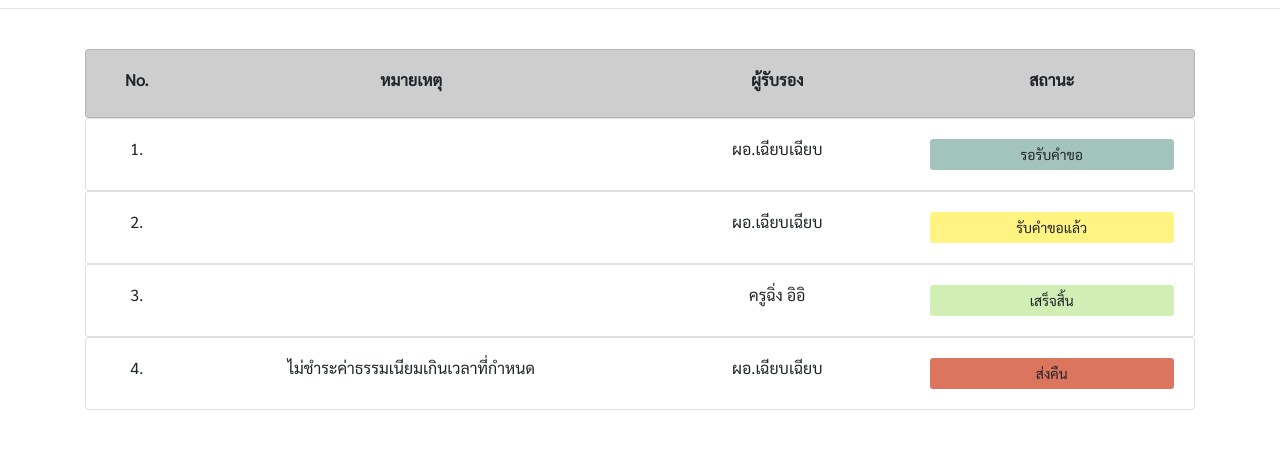
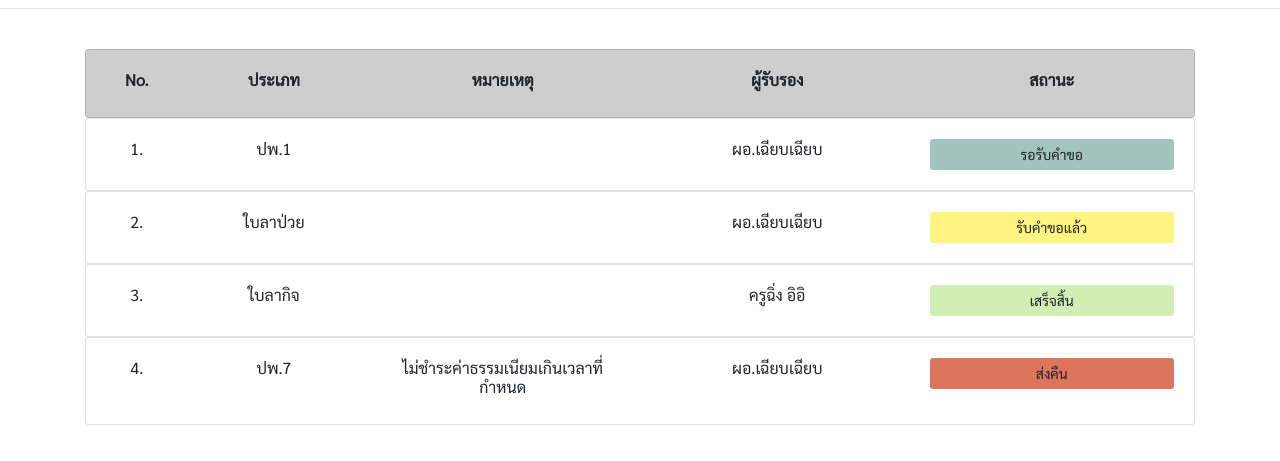
Before and after one commit to WebmasterCamp/jwc11-workshop-f, a plain HTML site: page studenthome.html in a window 1280 px wide. Shown: the part 503-964 px from the top of the page. Drawn offline with nearby package versions, Linux system fonts and the light colour scheme.

Commit message:
add name doc

```diff
--- a/studenthome.html
+++ b/studenthome.html
@@ -76,7 +76,10 @@
         <div class="col-1">
           <h6><b>No.</b></h6>
         </div>
-        <div class="col-5">
+        <div class="col-2">
+          <h6><b>ประเภท</b></h6>
+        </div>
+        <div class="col-3">
           <h6><b>หมายเหตุ</b></h6>
         </div>
         <div class="col-3">
@@ -94,7 +97,10 @@
         <div class="col-1">
           <h6>1.</h6>
         </div>
-        <div class="col-5">
+        <div class="col-2">
+          <h6>ปพ.1</h6>
+        </div>
+        <div class="col-3">
           <h6></h6>
         </div>
         <div class="col-3">
@@ -112,7 +118,10 @@
         <div class="col-1">
           <h6>2.</h6>
         </div>
-        <div class="col-5">
+        <div class="col-2">
+          <h6>ใบลาป่วย</h6>
+        </div>
+        <div class="col-3">
           <h6></h6>
         </div>
         <div class="col-3">
@@ -130,7 +139,10 @@
         <div class="col-1">
           <h6>3.</h6>
         </div>
-        <div class="col-5">
+        <div class="col-2">
+          <h6>ใบลากิจ</h6>
+        </div>
+        <div class="col-3">
           <h6></h6>
         </div>
         <div class="col-3">
@@ -148,7 +160,10 @@
         <div class="col-1">
           <h6>4.</h6>
         </div>
-        <div class="col-5">
+        <div class="col-2">
+          <h6>ปพ.7</h6>
+        </div>
+        <div class="col-3">
           <h6>ไม่ชำระค่าธรรมเนียมเกินเวลาที่กำหนด</h6>
         </div>
         <div class="col-3">
```
